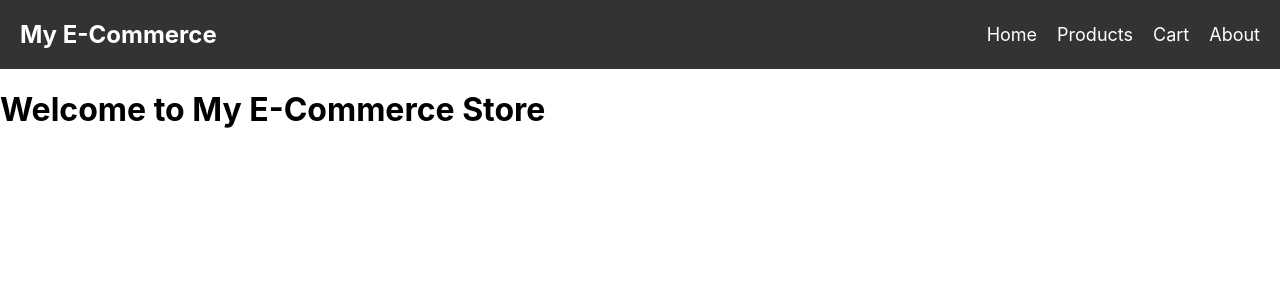
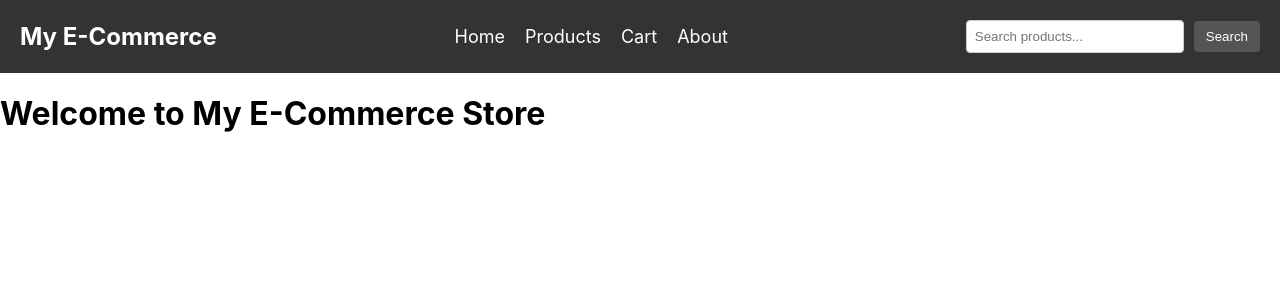
Before and after one commit to rajakumarbattula/my-ecommerce-app, a React (Create React App) app: page / in a window 1280 px wide. Shown: the top 300 px of the page. Built offline with nearby package versions, Linux system fonts and the light colour scheme.

Commit message:
search bar is added in the navigation bar

```diff
--- a/src/App.js
+++ b/src/App.js
@@ -7,6 +7,7 @@ import Home from './pages/Home';
 import Products from './pages/Products';
 import Cart from './pages/Cart';
 import About from './pages/About';
+import SearchResults from './pages/SearchResults';
 
 function App() {
   return (
@@ -18,6 +19,7 @@ function App() {
           <Route path="/products" element={<Products />} />
           <Route path="/cart" element={<Cart />} />
           <Route path="/about" element={<About />} />
+	  <Route path="/search" element={<SearchResults />} />
         </Routes>
       </div>
     </Router>
--- a/src/components/Header.css
+++ b/src/components/Header.css
@@ -35,6 +35,33 @@
   text-decoration: underline;
 }
 
+.search-form {
+  display: flex;
+  align-items: center;
+  margin-left: 20px;
+}
+
+.search-input {
+  padding: 8px;
+  border: 1px solid #ccc;
+  border-radius: 4px;
+  width: 200px;
+}
+
+.search-button {
+  padding: 8px 12px;
+  margin-left: 10px;
+  background-color: #555;
+  border: none;
+  border-radius: 4px;
+  color: white;
+  cursor: pointer;
+}
+
+.search-button:hover {
+  background-color: #777;
+}
+
 @media (max-width: 768px) {
   .nav ul {
     flex-direction: column;
@@ -45,4 +72,13 @@
     margin-left: 0;
     margin-top: 10px;
   }
+
+  .search-form {
+    margin-top: 10px;
+    margin-left: 0;
+  }
+
+  .search-input {
+    width: 100%;
+  }
 }
--- a/src/components/Header.js
+++ b/src/components/Header.js
@@ -1,8 +1,22 @@
-import React from 'react';
-import { Link } from 'react-router-dom';
+import React, { useState } from 'react';
+import { Link, useNavigate } from 'react-router-dom';
 import './Header.css';
 
 const Header = () => {
+  const [searchQuery, setSearchQuery] = useState('');
+  const navigate = useNavigate();
+
+  const handleSearchChange = (event) => {
+    setSearchQuery(event.target.value);
+  };
+
+  const handleSearchSubmit = (event) => {
+    event.preventDefault();
+    if (searchQuery.trim()) {
+      navigate(`/search?q=${searchQuery}`);
+    }
+  };
+
   return (
     <header className="header">
       <div className="logo">
@@ -16,6 +30,16 @@ const Header = () => {
           <li><Link to="/about">About</Link></li>
         </ul>
       </nav>
+      <form className="search-form" onSubmit={handleSearchSubmit}>
+        <input
+          type="text"
+          className="search-input"
+          placeholder="Search products..."
+          value={searchQuery}
+          onChange={handleSearchChange}
+        />
+        <button type="submit" className="search-button">Search</button>
+      </form>
     </header>
   );
 };
--- /dev/null
+++ b/src/pages/SearchResults.js
@@ -0,0 +1,37 @@
+import React from 'react';
+import { useLocation } from 'react-router-dom';
+
+const SearchResults = () => {
+  const location = useLocation();
+  const query = new URLSearchParams(location.search).get('q');
+
+  // Mock search results (replace with real API call)
+  const products = [
+    { id: 1, name: 'Product 1', description: 'This is Product 1' },
+    { id: 2, name: 'Product 2', description: 'This is Product 2' },
+  ];
+
+  const filteredProducts = products.filter(product =>
+    product.name.toLowerCase().includes(query.toLowerCase())
+  );
+
+  return (
+    <div>
+      <h1>Search Results for "{query}"</h1>
+      {filteredProducts.length > 0 ? (
+        <ul>
+          {filteredProducts.map(product => (
+            <li key={product.id}>
+              <h2>{product.name}</h2>
+              <p>{product.description}</p>
+            </li>
+          ))}
+        </ul>
+      ) : (
+        <p>No products found.</p>
+      )}
+    </div>
+  );
+};
+
+export default SearchResults;
```
